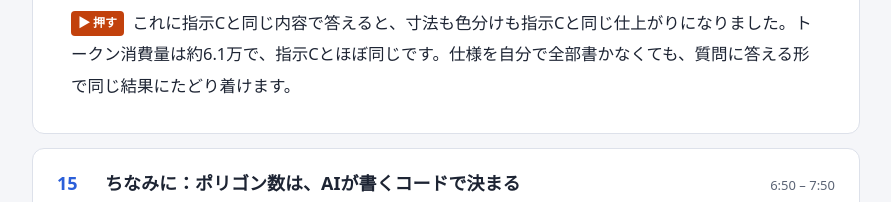
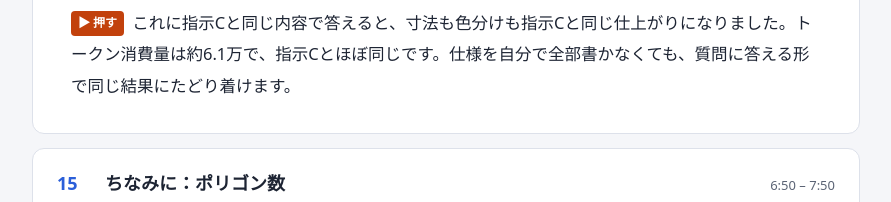
Before and after one commit to rrr-cloud/ai-modeling-study, a plain HTML site: page script.html in a window 1280 px wide. Shown: the part 4161-4363 px from the top of the page, without its empty margins (194-1085 px from the left). Drawn offline with Linux system fonts and the light colour scheme.

```diff
--- a/script-data.js
+++ b/script-data.js
@@ -125,7 +125,7 @@ window.TALK_SCRIPT = [
     ]
   },
   {
-    "title": "ちなみに：ポリゴン数は、AIが書くコードで決まる",
+    "title": "ちなみに：ポリゴン数",
     "time": "6:50 – 7:50",
     "steps": [
       "ここは本題から少し外れますが、ちなみに、3Dモデルなのでポリゴン数も見てみました。網目が見える表示にしています。指示Aのコップは三角形で1,536。指示Cのマグカップは23,540でした。先ほどのコードのとおり円周を96分割していて、縁や底の丸みも細かく分割しているためです。人がゲーム用に作るなら、ここまで細かくはしないと思います。右は、指示Cに「ゲームで使うので、三角形で1,000以下にして」と足したもので、732になりました。",
```
Also changed, not shown: index.html (+1 -1 lines).
